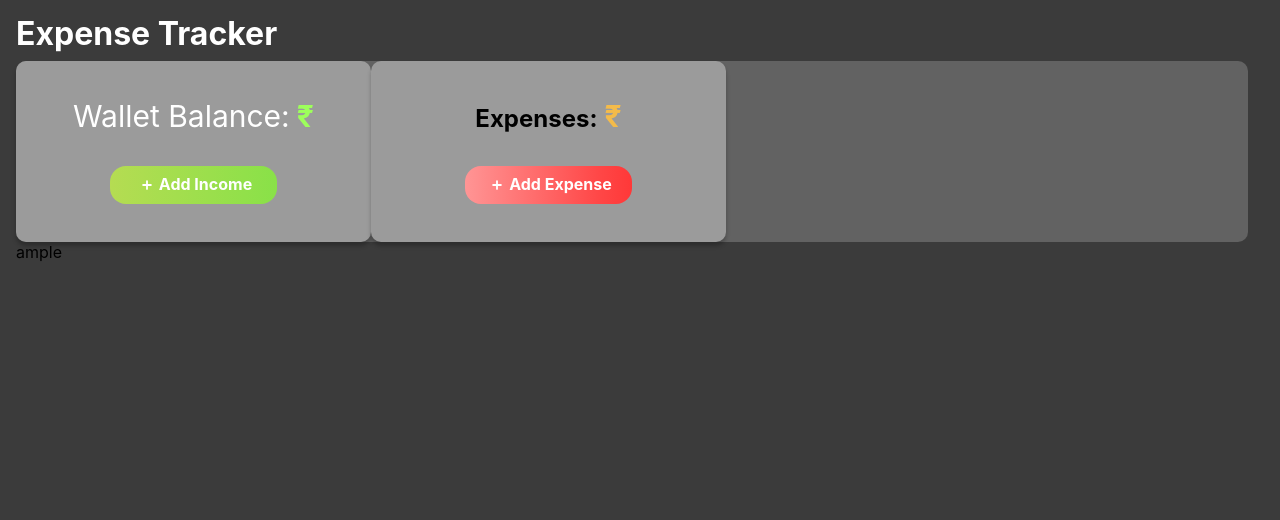
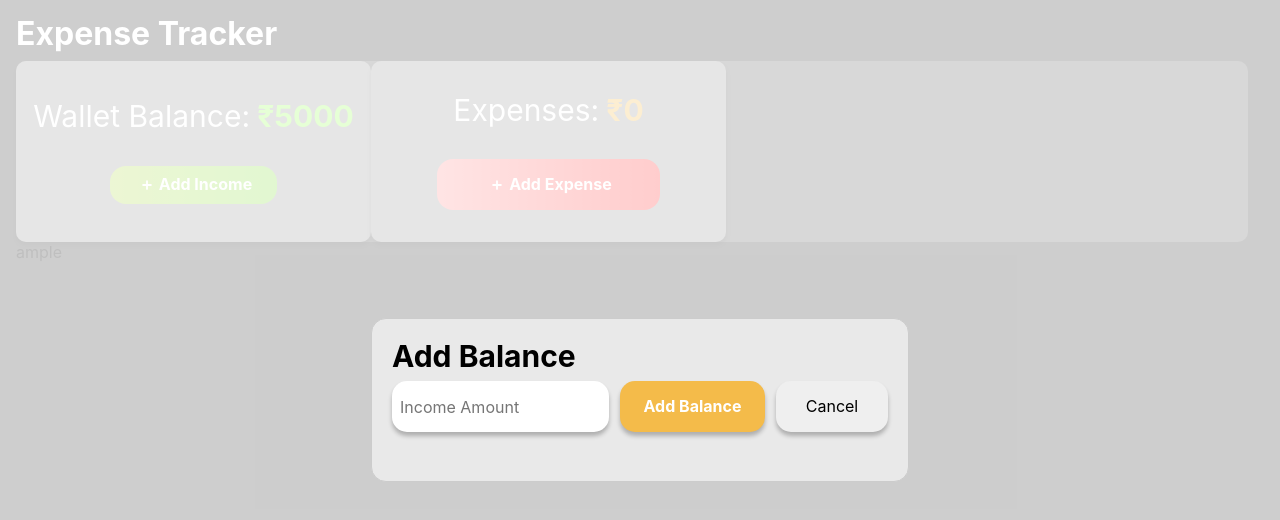
Before and after one commit to Jagadeeshthatikonda/expense-tracker, a React (Create React App) app: page / in a window 1280 px wide. Both pictures are taken after a click on the button "Add Income". Shown: the top 520 px of the page. Built offline with nearby package versions, Linux system fonts and the light colour scheme.

Commit message:
Added income modal, expense modal

```diff
--- a/package.json
+++ b/package.json
@@ -9,6 +9,7 @@
     "react": "^18.3.1",
     "react-dom": "^18.3.1",
     "react-icons": "^5.2.1",
+    "react-modal": "^3.16.1",
     "react-scripts": "5.0.1",
     "web-vitals": "^2.1.4"
   },
--- a/src/App.js
+++ b/src/App.js
@@ -3,18 +3,21 @@ import React, { useState } from "react";
 import "./App.css";
 import AddIncomeCard from "./components/AddIncomeCard/AddIncomeCard";
 import AddExpenseCard from "./components/AddExpenseCard/AddExpenseCard";
-
+import AddIncomeModal from "./components/AddIncomeModal/AddIncomeModal";
+import AddExpensesModal from "./components/AddExpensesModal/AddExpensesModal";
 const App = () => {
   const [walletBalance, setWalletBalance] = useState(5000);
   const [expenses, setExpenses] = useState([]);
+  const [isOpenIncomeModal, setIsOpenIncomeModal] = useState(false);
+  const [isOpenExpenseModal, setIsOpenExpenseModal] = useState(false);
 
   const addExpense = expense => {
     setExpenses([...expenses, expense]);
-    setWalletBalance(walletBalance - expense.amount);
+    setWalletBalance(walletBalance - expense);
   };
 
   const addIncome = income => {
-    setWalletBalance(walletBalance + income.amount);
+    setWalletBalance(walletBalance + income);
   };
 
   const deleteExpense = id => {
@@ -22,22 +25,41 @@ const App = () => {
     setExpenses(updatedExpenses);
   };
 
-  const openAddAddIncomeForm = () => {
-    //
+  const openAddIncomeModal = () => {
+    setIsOpenIncomeModal(true);
   };
 
-  const openAddAddExpenseForm = () => {
-    //
+  const openAddExpenseModal = () => {
+    setIsOpenExpenseModal(true);
   };
+
+  const totalExpenses = () =>
+    expenses.reduce((accumulator, current) => accumulator + current.price, 0);
 
   return (
     <div className="app-container">
       <h1 className="header-text">Expense Tracker</h1>
       <div className="income-expenses-details-container">
-        <AddIncomeCard openAddAddIncomeForm={openAddAddIncomeForm} />
-        <AddExpenseCard openAddAddExpenseForm expenses />
+        <AddIncomeCard
+          openAddIncomeModal={openAddIncomeModal}
+          walletBalance={walletBalance}
+        />
+        <AddExpenseCard
+          openAddExpenseModal={openAddExpenseModal}
+          expenses={totalExpenses()}
+        />
       </div>
       <div className="transactions-and-top-expenses-details">ample</div>
+      <AddIncomeModal
+        isOpen={isOpenIncomeModal}
+        closeModal={() => setIsOpenIncomeModal(false)}
+        addIncome={addIncome}
+      />
+      <AddExpensesModal
+        isOpen={isOpenExpenseModal}
+        closeModal={() => setIsOpenExpenseModal(false)}
+        addExpense={addExpense}
+      />
     </div>
   );
 };
--- a/src/components/AddExpenseCard/AddExpenseCard.jsx
+++ b/src/components/AddExpenseCard/AddExpenseCard.jsx
@@ -1,14 +1,14 @@
-// expenseForm.js
+// expense.js
 import React, { useState } from "react";
 import "./styles.css";
 import { HiMiniPlusSmall } from "react-icons/hi2";
-const AddExpenseCard = ({ openAddAddExpenseForm, expenses }) => (
+const AddExpenseCard = ({ openAddExpenseModal, expenses }) => (
   <div className="expense-card-container">
-    <h2 className="expenses-balanse-heading-text">
+    <h2 className="expenses-balance-heading-text">
       Expenses:
       <span className="expenses-balance"> ₹{expenses}</span>
     </h2>
-    <button className="add-expense-btn" onClick={openAddAddExpenseForm}>
+    <button className="add-expense-btn" onClick={openAddExpenseModal}>
       <HiMiniPlusSmall size={24} color={"white"} />
       Add Expense
     </button>
--- a/src/components/AddExpenseCard/styles.css
+++ b/src/components/AddExpenseCard/styles.css
@@ -25,9 +25,10 @@
   color: #ffffff;
 }
 .add-expense-btn {
-  width: 167.65px;
-  height: 38px;
-  opacity: 0px;
+  cursor: pointer;
+  width: 223px;
+  height: 51px;
+  border-radius: 15px;
   border: none;
   outline: none;
   border-radius: 16px;
--- /dev/null
+++ b/src/components/AddExpensesModal/AddExpensesModal.jsx
@@ -0,0 +1,95 @@
+import React, { useState } from "react";
+import Modal from "react-modal";
+import "./styles.css";
+const ExpenseModal = ({ isOpen, closeModal, addExpense }) => {
+  const [expenseAmount, setExpenseAmount] = useState();
+  const [title, setTitle] = useState("");
+  const [category, setCategory] = useState("");
+  const [date, setDate] = useState("");
+
+  const handleInputChange = event => {
+    setExpenseAmount(parseInt(event.target.value));
+  };
+
+  const handleAddExpense = () => {
+    addExpense({
+      title,
+      price: expenseAmount,
+      category,
+      date,
+    });
+    closeModal();
+  };
+
+  return (
+    <Modal
+      isOpen={isOpen}
+      onRequestClose={closeModal}
+      contentLabel="Add Expense"
+      style={{
+        overlay: {
+          opacity: "0px",
+          display: "flex",
+          justifyContent: "center",
+          alignItems: "center",
+        },
+        content: {
+          width: "538px",
+          height: "335px",
+          borderRadius: "15px ",
+          backgroundColor: "#EFEFEFD9",
+          display: "flex",
+          flexDirection: "column",
+          justifyContent: "center",
+          borderRadius: "15px",
+          top: "auto",
+          bottom: "auto",
+          left: "auto",
+          right: "auto",
+          paddingLeft: "32px",
+        },
+      }}
+    >
+      <h2 className="add-balance-heading">Add Expense</h2>
+      <div className="actions-container">
+        <input
+          type="text"
+          placeholder="Title"
+          value={title}
+          onChange={event => setTitle(event.target.value)}
+          className="add-expense-input"
+        />
+
+        <input
+          type="number"
+          placeholder="Price"
+          value={expenseAmount}
+          onChange={handleInputChange}
+          className="add-expense-input"
+        />
+        <input
+          type="text"
+          placeholder="Select Category"
+          value={category}
+          onChange={event => setCategory(event.target.value)}
+          className="add-expense-input"
+        />
+        <input
+          type="date"
+          placeholder="dd/mm/yyyy"
+          value={date}
+          onChange={event => setDate(event.target.value)}
+          className="add-expense-input"
+        />
+        <button onClick={handleAddExpense} className="add-expense-button">
+          Add Expense
+        </button>
+        <button onClick={closeModal} className="cancel-button">
+          Cancel
+        </button>
+      </div>
+    </Modal>
+  );
+};
+
+export default ExpenseModal;
--- /dev/null
+++ b/src/components/AddExpensesModal/styles.css
@@ -0,0 +1,59 @@
+.add-balance-heading {
+  font-size: 30px;
+  font-weight: 700;
+  line-height: 34.47px;
+  text-align: left;
+}
+
+.actions-container {
+  display: flex;
+  justify-content: start;
+  gap: 16px;
+  align-items: center;
+  margin-top: 16px;
+  flex-wrap: wrap;
+}
+.add-expense-input {
+  width: 217px;
+  height: 51px;
+  border-radius: 15px;
+  opacity: 0px;
+  outline: none;
+  border: none;
+  padding: 8px;
+  box-shadow: 0px 4px 4px 0px #00000040;
+}
+
+.add-expense-button {
+  width: 223px;
+  height: 51px;
+  border-radius: 15px;
+  opacity: 0px;
+  background-color: #f4bb4a;
+  color: #ffffff;
+  font-size: 16px;
+  font-weight: 700;
+  line-height: 21.79px;
+  text-align: left;
+  outline: none;
+  border: none;
+  text-align: center;
+  box-shadow: 0px 4px 4px 0px #00000040;
+  cursor: pointer;
+}
+
+.cancel-button {
+  width: 112px;
+  height: 51px;
+
+  border-radius: 15px;
+  opacity: 0px;
+  outline: none;
+  border: none;
+  text-align: center;
+  font-size: 16px;
+  font-weight: 400;
+  line-height: 21.79px;
+  cursor: pointer;
+  box-shadow: 0px 4px 4px 0px #00000040;
+}
--- a/src/components/AddIncomeCard/AddIncomeCard.jsx
+++ b/src/components/AddIncomeCard/AddIncomeCard.jsx
@@ -2,21 +2,17 @@
 import React, { useState } from "react";
 import "./styles.css";
 import { HiMiniPlusSmall } from "react-icons/hi2";
-const AddIncomeCard = ({ openAddIncomeForm, walletBalance }) => {
-  const [amount, setAmount] = useState(0);
-
-  return (
+const AddIncomeCard = ({ openAddIncomeModal, walletBalance }) => (
   <div className="income-card-container">
     <h2 className="wallet-balance-heading-text">
       Wallet Balance:
       <span className="wallet-balance"> ₹{walletBalance}</span>
     </h2>
-      <button className="add-income-btn" onClick={openAddIncomeForm}>
+    <button className="add-income-btn" onClick={openAddIncomeModal}>
       <HiMiniPlusSmall size={24} color={"white"} />
       Add Income
     </button>
   </div>
 );
-};
 
 export default AddIncomeCard;
--- a/src/components/AddIncomeCard/styles.css
+++ b/src/components/AddIncomeCard/styles.css
@@ -25,6 +25,7 @@
   color: #ffffff;
 }
 .add-income-btn {
+  cursor: pointer;
   width: 167.65px;
   height: 38px;
   opacity: 0px;
--- /dev/null
+++ b/src/components/AddIncomeModal/AddIncomeModal.jsx
@@ -0,0 +1,64 @@
+import React, { useState } from "react";
+import Modal from "react-modal";
+import "./styles.css";
+const IncomeModal = ({ isOpen, closeModal, addIncome }) => {
+  const [incomeAmount, setIncomeAmount] = useState();
+
+  const handleInputChange = event => {
+    setIncomeAmount(event.target.value);
+  };
+
+  const handleAddBalance = () => {
+    console.log(incomeAmount);
+    addIncome(parseInt(incomeAmount));
+    closeModal();
+  };
+
+  return (
+    <Modal
+      isOpen={isOpen}
+      onRequestClose={closeModal}
+      contentLabel="Add Balance"
+      style={{
+        overlay: {
+          opacity: "0px",
+          display: "flex",
+          justifyContent: "center",
+          alignItems: "center",
+        },
+        content: {
+          width: "538px",
+          height: "164px",
+          borderRadius: "15px",
+          backgroundColor: "#EFEFEFD9",
+          display: "flex",
+          flexDirection: "column",
+          justifyContent: "start",
+          top: "auto",
+          bottom: "auto",
+          left: "auto",
+          right: "auto",
+        },
+      }}
+    >
+      <h2 className="add-balance-heading">Add Balance</h2>
+      <div className="income-actions-container ">
+        <input
+          type="number"
+          placeholder="Income Amount"
+          value={incomeAmount}
+          onChange={handleInputChange}
+          className="add-income-input"
+        />
+        <button onClick={handleAddBalance} className="add-income-button">
+          Add Balance
+        </button>
+        <button onClick={closeModal} className="cancel-button">
+          Cancel
+        </button>
+      </div>
+    </Modal>
+  );
+};
+
+export default IncomeModal;
--- /dev/null
+++ b/src/components/AddIncomeModal/styles.css
@@ -0,0 +1,60 @@
+.add-balance-heading {
+  font-size: 30px;
+  font-weight: 700;
+  line-height: 34.47px;
+  text-align: left;
+}
+
+.income-actions-container {
+  display: flex;
+  justify-content: space-between;
+  align-items: center;
+  margin-top: 8px;
+}
+.add-income-input {
+  width: 217px;
+  height: 51px;
+  border-radius: 15px;
+  opacity: 0px;
+  outline: none;
+  border: none;
+  padding: 8px;
+  box-shadow: 0px 4px 4px 0px #00000040;
+}
+
+.add-income-button {
+  width: 145px;
+  height: 51px;
+  top: 378px;
+  left: 630px;
+  gap: 0px;
+  border-radius: 15px;
+  opacity: 0px;
+  background-color: #f4bb4a;
+  color: #ffffff;
+  font-size: 16px;
+  font-weight: 700;
+  line-height: 21.79px;
+  text-align: left;
+  outline: none;
+  border: none;
+  text-align: center;
+  box-shadow: 0px 4px 4px 0px #00000040;
+  cursor: pointer;
+}
+
+.cancel-button {
+  width: 112px;
+  height: 51px;
+
+  border-radius: 15px;
+  opacity: 0px;
+  outline: none;
+  border: none;
+  text-align: center;
+  font-size: 16px;
+  font-weight: 400;
+  line-height: 21.79px;
+  cursor: pointer;
+  box-shadow: 0px 4px 4px 0px #00000040;
+}
--- a/src/index.css
+++ b/src/index.css
@@ -2,7 +2,7 @@ body {
   margin: 0;
   font-family: -apple-system, BlinkMacSystemFont, "Segoe UI", "Roboto",
     "Oxygen", "Ubuntu", "Cantarell", "Fira Sans", "Droid Sans",
-    "Helvetica Neue", sans-serif;
+    "Helvetica Neue", sans-serif, "Open Sans";
   -webkit-font-smoothing: antialiased;
   -moz-osx-:root {
     /* Global variables to be defined here */
```
Also changed, not shown: 1 other file (tests, documents, lock files or other folders). Lines whose indentation alone changed are shown as unchanged.
